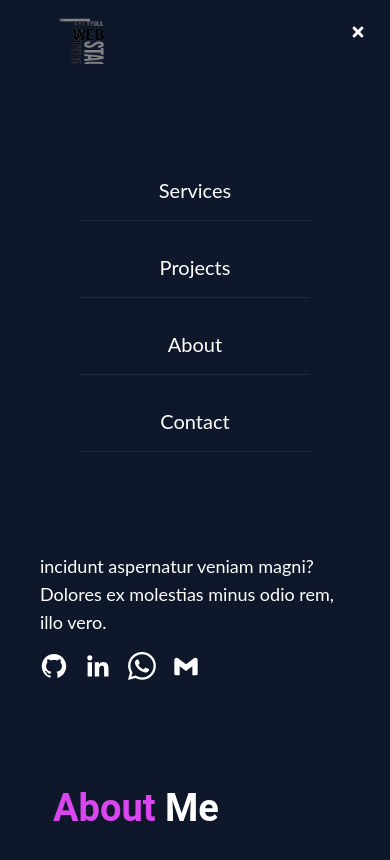
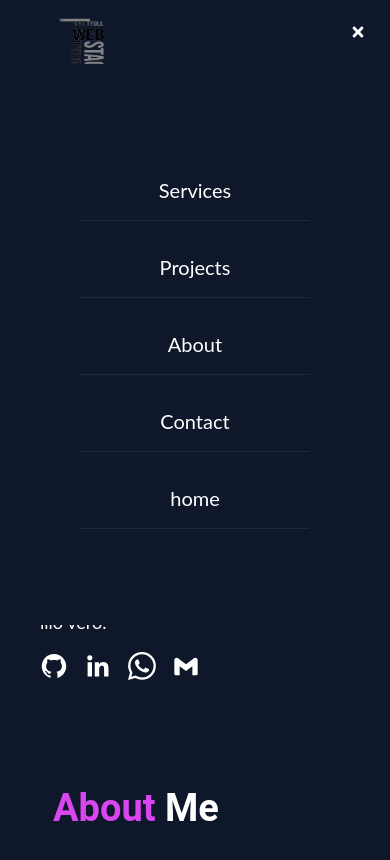
Before and after one commit to EroDJ15/Nuevo_portafolio, a React (Vite) app: page / in a window 390 px wide. Both pictures are taken after a click on the button 358 px from the left and 32 px from the top of the page. Shown: the top 860 px of the page. Built offline with nearby package versions, Linux system fonts and the light colour scheme.

Commit message:
septimo commit nuevo_ portafolio

```diff
--- a/src/componets/Navbar.jsx
+++ b/src/componets/Navbar.jsx
@@ -15,23 +15,28 @@ function Navbar() {
         <div className="text-white font-serif lg:hidden block absolute top-16 w-full left-0 right-0 bg-slate-900 transition">
           <ul className="text-center text-xl p-20">
             <li className="my-4 py-4 border-b border-slate-800 hover:bg-slate-800 hover:rounded">
-              <Link activeClass="active" spy={true} smooth={true} to="services">
+              <Link onClick={HandleClick} activeClass="active" spy={true} smooth={true} to="services">
                 Services
               </Link>
             </li>
             <li className="my-4 py-4 border-b border-slate-800 hover:bg-slate-800 hover:rounded">
-              <Link spy={true} smooth={true} to="projects">
+              <Link onClick={HandleClick} spy={true} smooth={true} to="projects">
                 Projects
               </Link>
             </li>
             <li className="my-4 py-4 border-b border-slate-800 hover:bg-slate-800 hover:rounded">
-              <Link spy={true} smooth={true} to="about">
+              <Link onClick={HandleClick} spy={true} smooth={true} to="about">
                 About
               </Link>
             </li>
             <li className="my-4 py-4 border-b border-slate-800 hover:bg-slate-800 hover:rounded">
-              <Link spy={true} smooth={true} to="contact">
+              <Link onClick={HandleClick} spy={true} smooth={true} to="contact">
                 Contact
+              </Link>
+            </li>
+            <li className="my-4 py-4 border-b border-slate-800 hover:bg-slate-800 hover:rounded">
+              <Link onClick={HandleClick} spy={true} smooth={true} to="home">
+                home
               </Link>
             </li>
           </ul>
--- a/src/componets/Projects.jsx
+++ b/src/componets/Projects.jsx
@@ -24,7 +24,6 @@ const Projects = () => {
       <img className=" flex items-center justify-center font-semibold rounded-lg p-1 text-center border-2 border-white glow w-[250px] h-[150px] transform hover:scale-110 transition-transform" src="/image/6.jpg" alt="" />
       </a>
 
-
     </div>
   </div>)
 };
```
